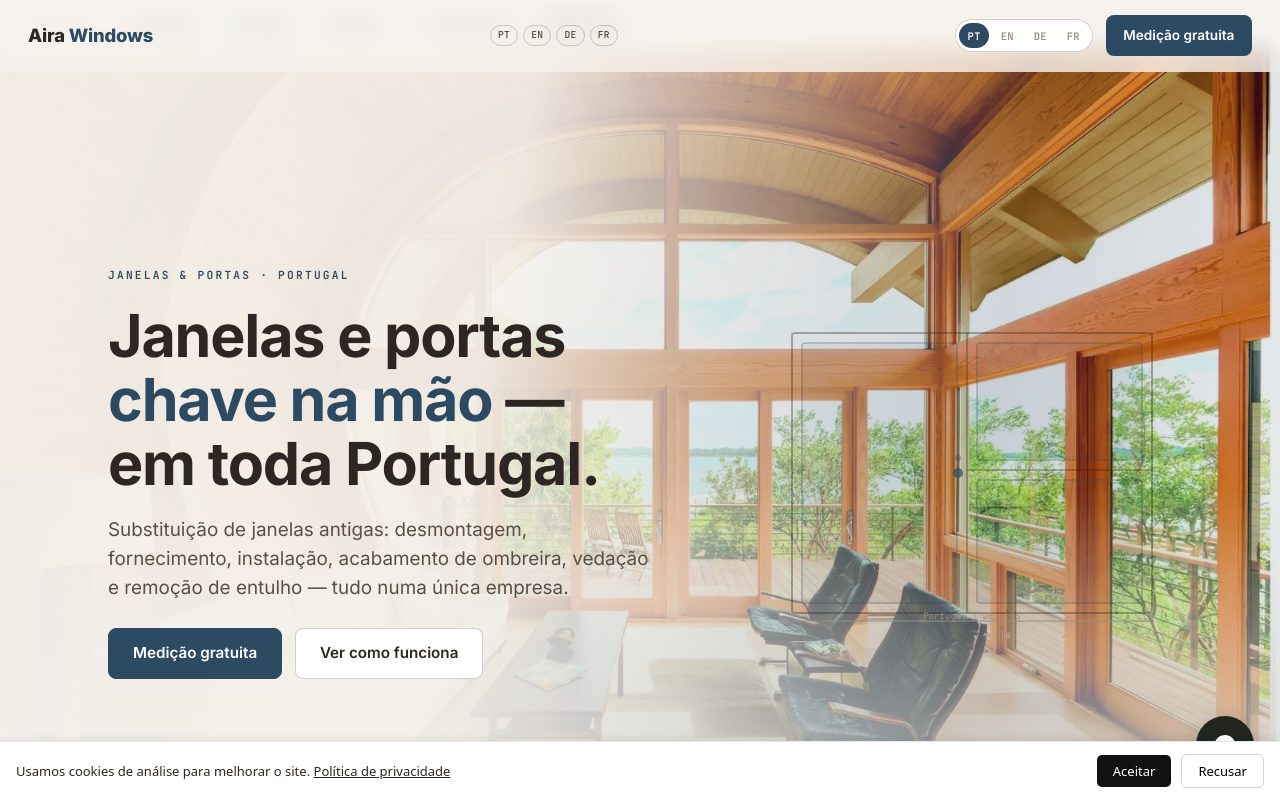
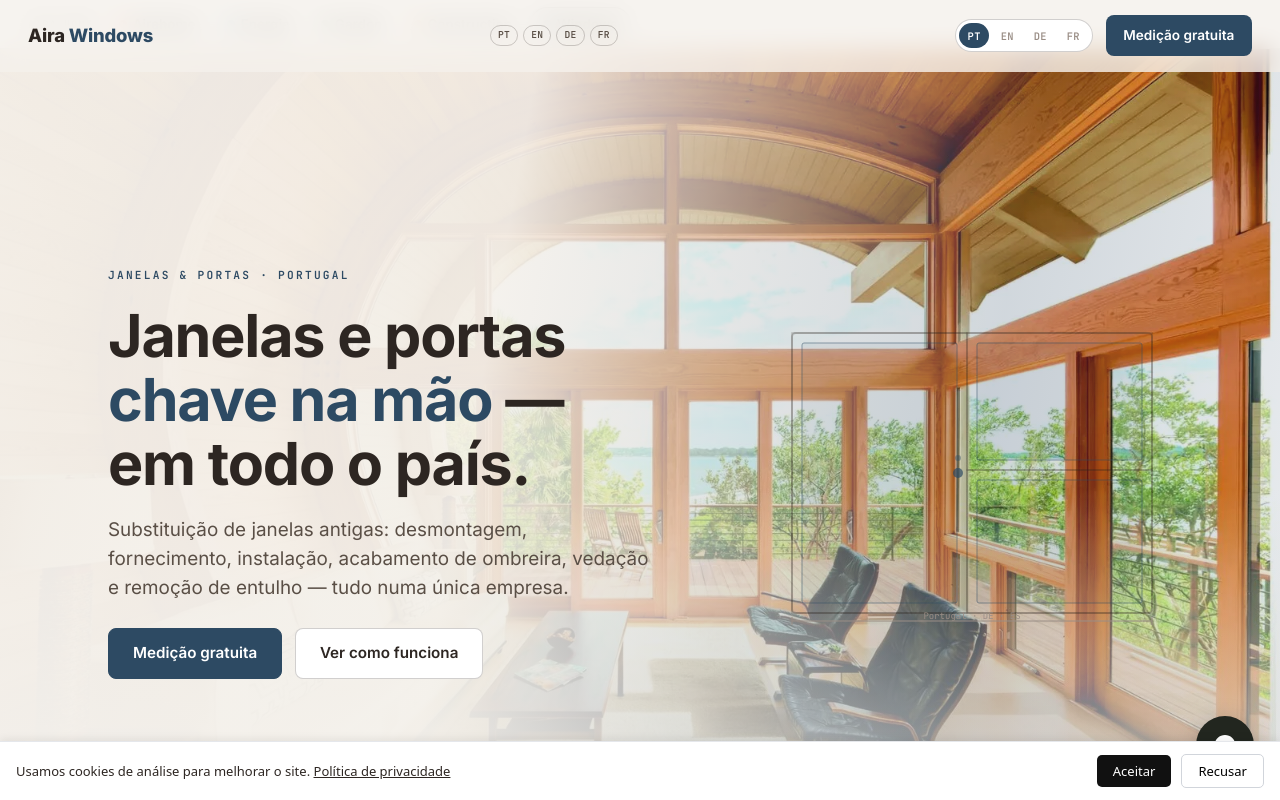
Before and after one commit to arseniy039-glitch/aira, a website: page windows.html in a window 1280 px wide. Shown: the top 800 px of the page. Drawn offline with Linux system fonts and the light colour scheme.

Commit message:
fix(windows): PT grammar — toda Portugal → todo o país / todo o Portugal
Co-Authored-By: Claude Sonnet 4.6 <noreply@anthropic.com>

```diff
--- a/windows.html
+++ b/windows.html
@@ -4,7 +4,7 @@
 <meta charset="UTF-8">
 <meta name="viewport" content="width=device-width, initial-scale=1.0">
 <title>Aira Windows — Janelas e portas chave na mão | Portugal</title>
-<meta name="description" content="Aira Windows: substituição de janelas e portas em toda Portugal. Alumínio, PVC e madeira — desmontagem, instalação, acabamentos e limpeza. Medição gratuita.">
+<meta name="description" content="Aira Windows: substituição de janelas e portas em todo o país. Alumínio, PVC e madeira — desmontagem, instalação, acabamentos e limpeza. Medição gratuita.">
 <link rel="canonical" href="https://aira-ai.net/windows">
 <link rel="alternate" hreflang="pt" href="https://aira-ai.net/windows">
 <link rel="alternate" hreflang="en" href="https://aira-ai.net/windows">
@@ -257,7 +257,7 @@ footer{padding:3rem 1.75rem 2.5rem;border-top:1px solid var(--line);background:v
     <div class="hero-wrap">
       <div class="hero-content">
         <span class="hero-eyebrow" data-i18n="hero_eyebrow">Janelas &amp; Portas · Portugal</span>
-        <h1 class="hero-title" data-i18n="hero_h1">Janelas e portas <em>chave na mão</em> — em toda Portugal.</h1>
+        <h1 class="hero-title" data-i18n="hero_h1">Janelas e portas <em>chave na mão</em> — em todo o país.</h1>
         <p class="hero-sub" data-i18n="hero_sub">Substituição de janelas antigas: desmontagem, fornecimento, instalação, acabamento de ombreira, vedação e remoção de entulho — tudo numa única empresa.</p>
         <div class="hero-ctas">
           <a class="btn btn-primary" href="#request" data-i18n="hero_cta_form">Medição gratuita</a>
@@ -537,7 +537,7 @@ footer{padding:3rem 1.75rem 2.5rem;border-top:1px solid var(--line);background:v
 <section id="geo" class="section">
   <div class="section-inner">
     <span class="eyebrow" data-i18n="geo_eyebrow">Cobertura geográfica</span>
-    <h2 data-i18n="geo_title">Trabalhamos em toda Portugal</h2>
+    <h2 data-i18n="geo_title">Trabalhamos em todo o Portugal</h2>
     <div class="geo-box reveal">
       <div class="geo-title" data-i18n="geo_main_title">Portugal continental e ilhas</div>
       <div class="geo-desc" data-i18n="geo_main_desc">Instalação de janelas e portas em todo o território nacional — Algarve, Lisboa, Porto, Centro, Alentejo e ilhas. Coordenamos a visita de medição independentemente da localização do imóvel.</div>
@@ -640,7 +640,7 @@ const T = {
 pt:{
   nav_cta:'Medição gratuita',
   hero_eyebrow:'Janelas & Portas · Portugal',
-  hero_h1:'Janelas e portas <em>chave na mão</em> — em toda Portugal.',
+  hero_h1:'Janelas e portas <em>chave na mão</em> — em todo o país.',
   hero_sub:'Substituição de janelas antigas: desmontagem, fornecimento, instalação, acabamento de ombreira, vedação e remoção de entulho — tudo numa única empresa.',
   hero_cta_form:'Medição gratuita',hero_cta_how:'Ver como funciona',
   hero_stat_1:'Chave na mão',hero_stat_2:'Portugal inteiro',hero_stat_3:'PT · EN · DE · FR',
@@ -678,7 +678,7 @@ pt:{
   how_3_title:'Orçamento',how_3_desc:'Apresentamos uma proposta detalhada por escrito — material, produto, configuração e preço chave na mão. Pode comparar e decidir sem pressa.',
   how_4_title:'Fabrico',how_4_desc:'Após aprovação, a produção começa. As janelas e portas são fabricadas à medida com base nas medições exatas do seu imóvel.',
   how_5_title:'Montagem chave na mão',how_5_desc:'A nossa equipa desmonta a caixilharia antiga, instala a nova, faz o acabamento de ombreiras e soleiras, veda e retira o entulho. Entrega limpa.',
-  geo_eyebrow:'Cobertura geográfica',geo_title:'Trabalhamos em toda Portugal',
+  geo_eyebrow:'Cobertura geográfica',geo_title:'Trabalhamos em todo o Portugal',
   geo_main_title:'Portugal continental e ilhas',
   geo_main_desc:'Instalação de janelas e portas em todo o território nacional — Algarve, Lisboa, Porto, Centro, Alentejo e ilhas. Coordenamos a visita de medição independentemente da localização do imóvel.',
   geo_extra:'Também fornecemos e enviamos janelas e portas para a Alemanha e Espanha — entrega direta em obra ou armazém.',
```
